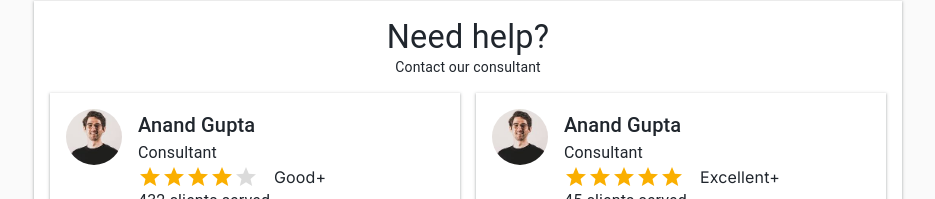
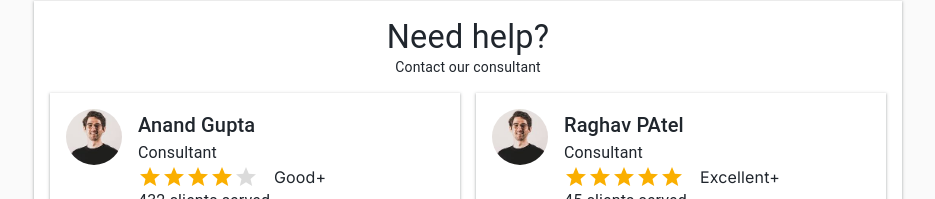
Before and after one commit to harshPoonia196/acerbytes-frontend, a Next.js app: page /details in a window 1280 px wide. Shown: the part 851-1050 px from the top of the page, without its empty margins (172-1107 px from the left). Built offline with nearby package versions, Linux system fonts and the light colour scheme.

Commit message:
fixed issue

```diff
--- a/Components/DetailsPage/DetailsTable.js
+++ b/Components/DetailsPage/DetailsTable.js
@@ -113,7 +113,7 @@ function Row(props) {
                 </TableHead>
                 <TableBody>
                   {row?.history?.map((historyRow) => (
-                    <TableRow key={historyRow.date}>
+                    <TableRow key={historyRow?.date}>
                       <TableCell component="th" scope="row">
                         {historyRow.date}
                       </TableCell>
--- a/app/details/page.js
+++ b/app/details/page.js
@@ -134,7 +134,7 @@ const PropertyDetailsPage = () => {
 
   const [brokersList, setBrokersList] = React.useState([
     { name: "Anand Gupta", type: "Consultant", stars: 4, clients: 432 },
-    { name: "Anand Gupta", type: "Consultant", stars: 5, clients: 45 },
+    { name: "Raghav PAtel", type: "Consultant", stars: 5, clients: 45 },
   ]);
 
   return (
@@ -517,8 +517,8 @@ const PropertyDetailsPage = () => {
               </Grid>
 
               {brokersList.map((broker) => (
-                <Grid item xs={6}>
-                  <BrokerCard key={broker?.name} broker={broker} />
+                <Grid item xs={6} key={broker?.name}>
+                  <BrokerCard broker={broker} />
                 </Grid>
               ))}
 
```
